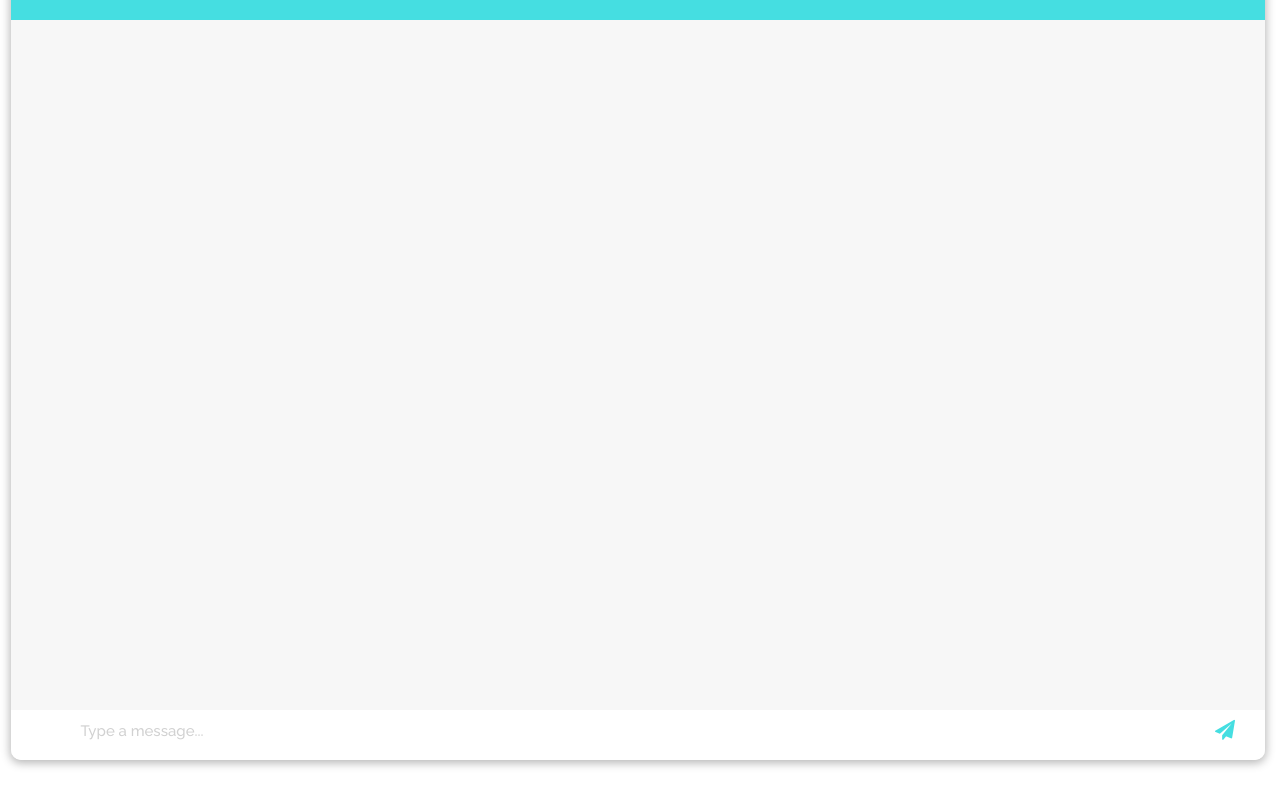
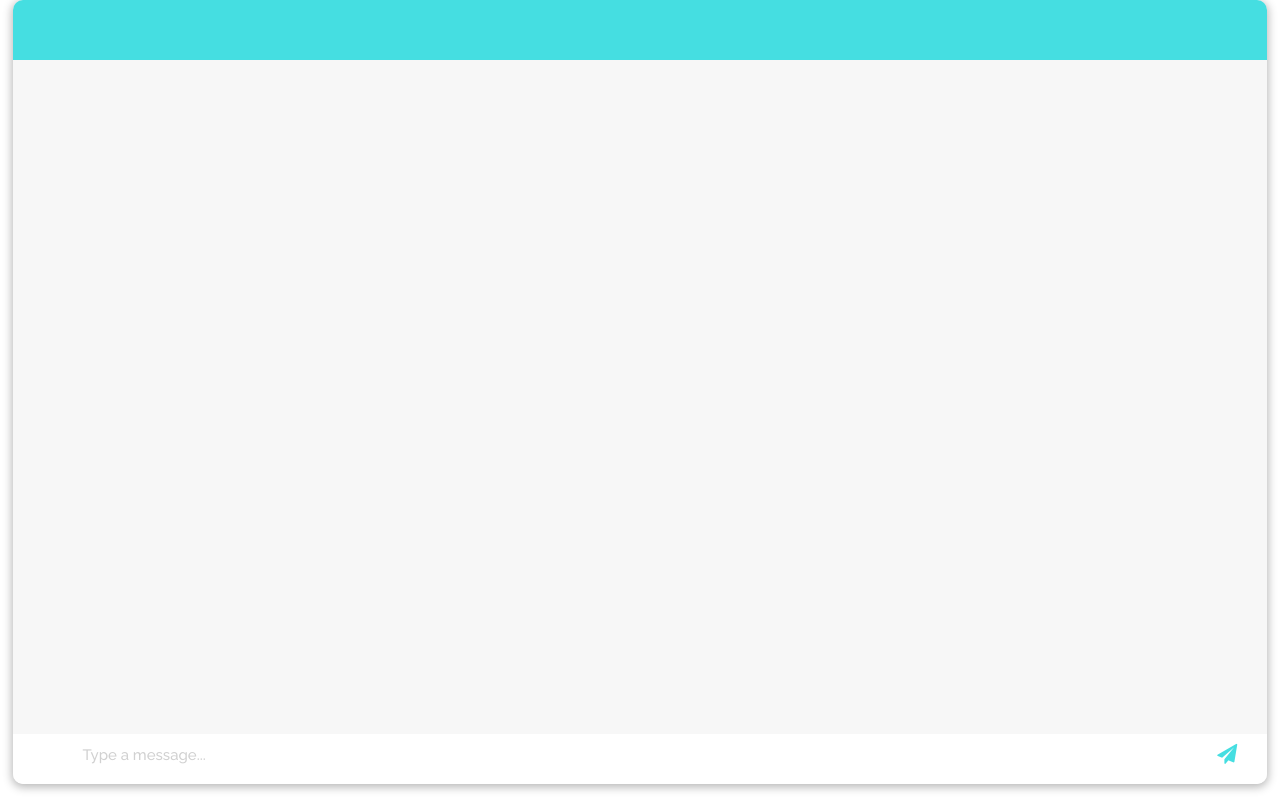
Before and after one commit to PerfectFit-project/virtual_coach_daily_step_goal_setting, a website: page frontend/index.html in a window 1280 px wide. Both pictures are taken after a click on the element 1216 px from the left and 759 px from the top of the page. Drawn offline with nearby package versions, Linux system fonts and the light colour scheme.

Commit message:
change fullscreen setup

```diff
--- a/frontend/static/css/style.css
+++ b/frontend/static/css/style.css
@@ -7,10 +7,11 @@ body {
 
 .widget {
 	display: none;
-	width: 350px;
-	right: 15px;
-	height: 500px;
-	bottom: 5%;
+	width: 98%;
+	right: 1%;
+	left: 1%;
+	height: 98%;
+	bottom: 2%;
 	position: fixed;
 	background: #f7f7f7;
 	border-radius: 10px 10px 10px 10px;
--- a/frontend/static/js/script.js
+++ b/frontend/static/js/script.js
@@ -9,14 +9,6 @@ $(document).ready(function () {
 	//get session number
 	const session_num = urlParams.get('n');
 
-	// Make fullscreen
-	if ($('.widget').width() == 350) {
-		$('.widget').css("width" , "98%");
-		$('.widget').css("height" , "100%");
-	} else {
-		$('.widget').css("width" , "350px");
-		$('.widget').css("height" , "100%");
-	}
 
 	//start a session
 	if (session_num == "1"){
@@ -30,7 +22,6 @@ $(document).ready(function () {
     } else if (session_num == "5"){
 		send('/start_session_last{"session_num":"5"}');
 	}
-
 
 })
 
```
Also changed, not shown: README.md, Readme_images/chat.PNG.
